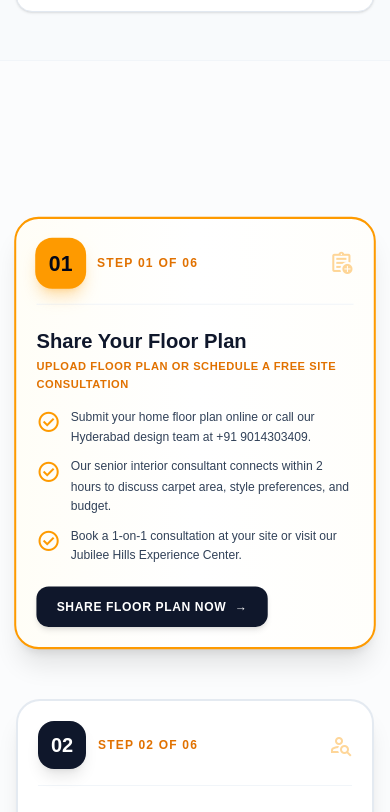
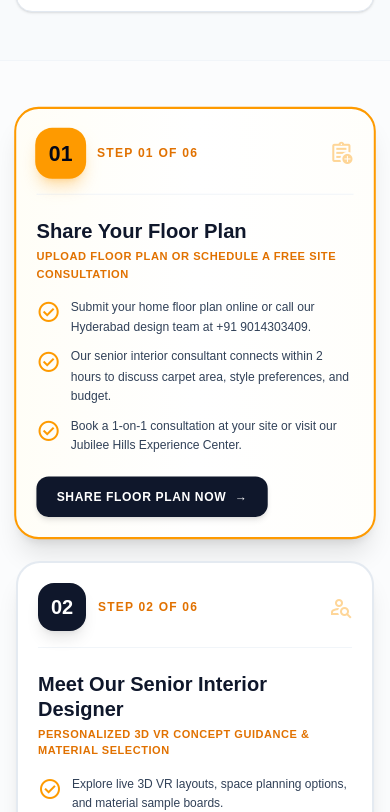
Before and after one commit to nvnkmr127/onestudio-website, a Next.js app: page /how-it-works in a window 390 px wide. Shown: the part 944-1756 px from the top of the page. Built offline with nearby package versions, Linux system fonts and the light colour scheme; no server answers; the database is empty; a web font is replaced by a local one.

Commit message:
fix: scope sticky top offset to desktop breakpoint to prevent mobile card overlap

```diff
--- a/src/app/how-it-works/page.tsx
+++ b/src/app/how-it-works/page.tsx
@@ -191,8 +191,8 @@ export default function HowItWorksPage() {
                   <div
                     key={step.num}
                     onClick={() => setSelectedStep(step.num)}
-                    style={{ top: `${stickyTop}px` }}
-                    className={`lg:sticky relative cursor-pointer transition-all duration-300 transform ${
+                    style={{ '--sticky-top': `${stickyTop}px` } as React.CSSProperties}
+                    className={`lg:sticky lg:top-[var(--sticky-top)] relative cursor-pointer transition-all duration-300 transform ${
                       isSelected ? 'scale-[1.01]' : 'hover:scale-[1.005]'
                     }`}
                   >
```
